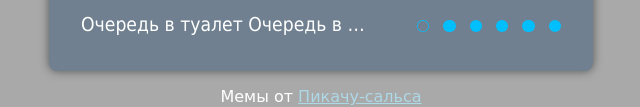
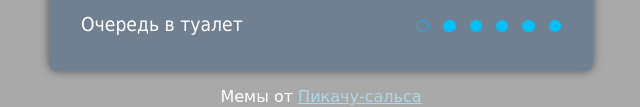
Before and after one commit to juliv/cssMemSlider, a plain HTML site: page cssMemSlider/index.html in a window 1280 px wide. Shown: the part 650-757 px from the top of the page, without its empty margins (319-959 px from the left). Drawn offline with Linux system fonts and the light colour scheme.

Commit message:
fix: update mems labels (Mon, May 16, 2022 10:58:03 AM)

```diff
--- a/cssMemSlider/index.html
+++ b/cssMemSlider/index.html
@@ -51,7 +51,7 @@
 
       <div class="slides__texts slides__items">
         <div class="slides__texts__wrapper slides__items__wrapper">
-          <div class="slide__item slide__text slide__text--01 slide__item--01">Очередь в туалет Очередь в туалет Очередь в туалет</div>
+          <div class="slide__item slide__text slide__text--01 slide__item--01">Очередь в туалет</div>
           <div class="slide__item slide__text slide__text--02 slide__item--02">Просто будь на стиле</div>
           <div class="slide__item slide__text slide__text--03 slide__item--03">Новый челлендж</div>
           <div class="slide__item slide__text slide__text--04 slide__item--04">Рано мне ещё на танго&hellip;</div>
```
